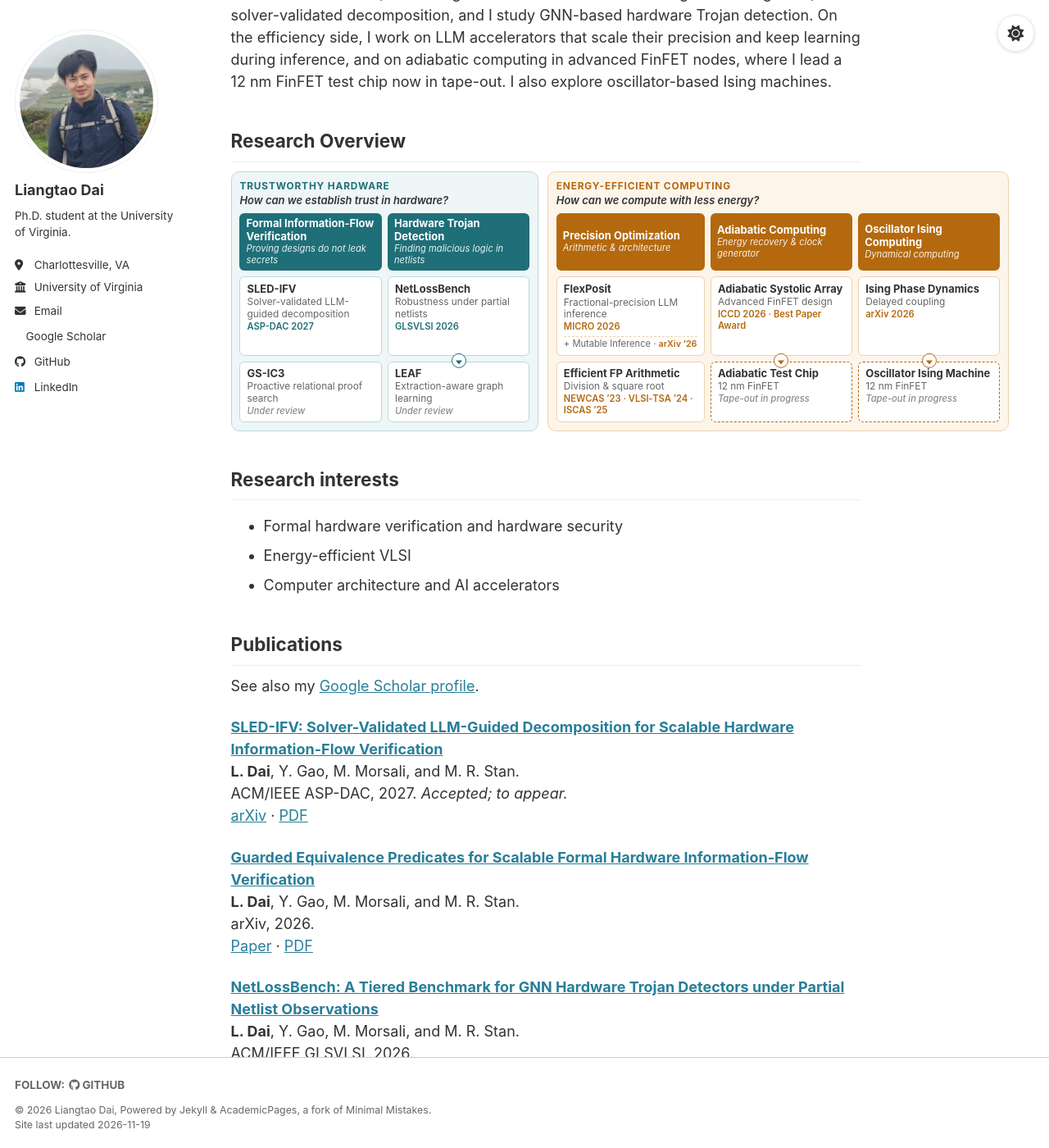
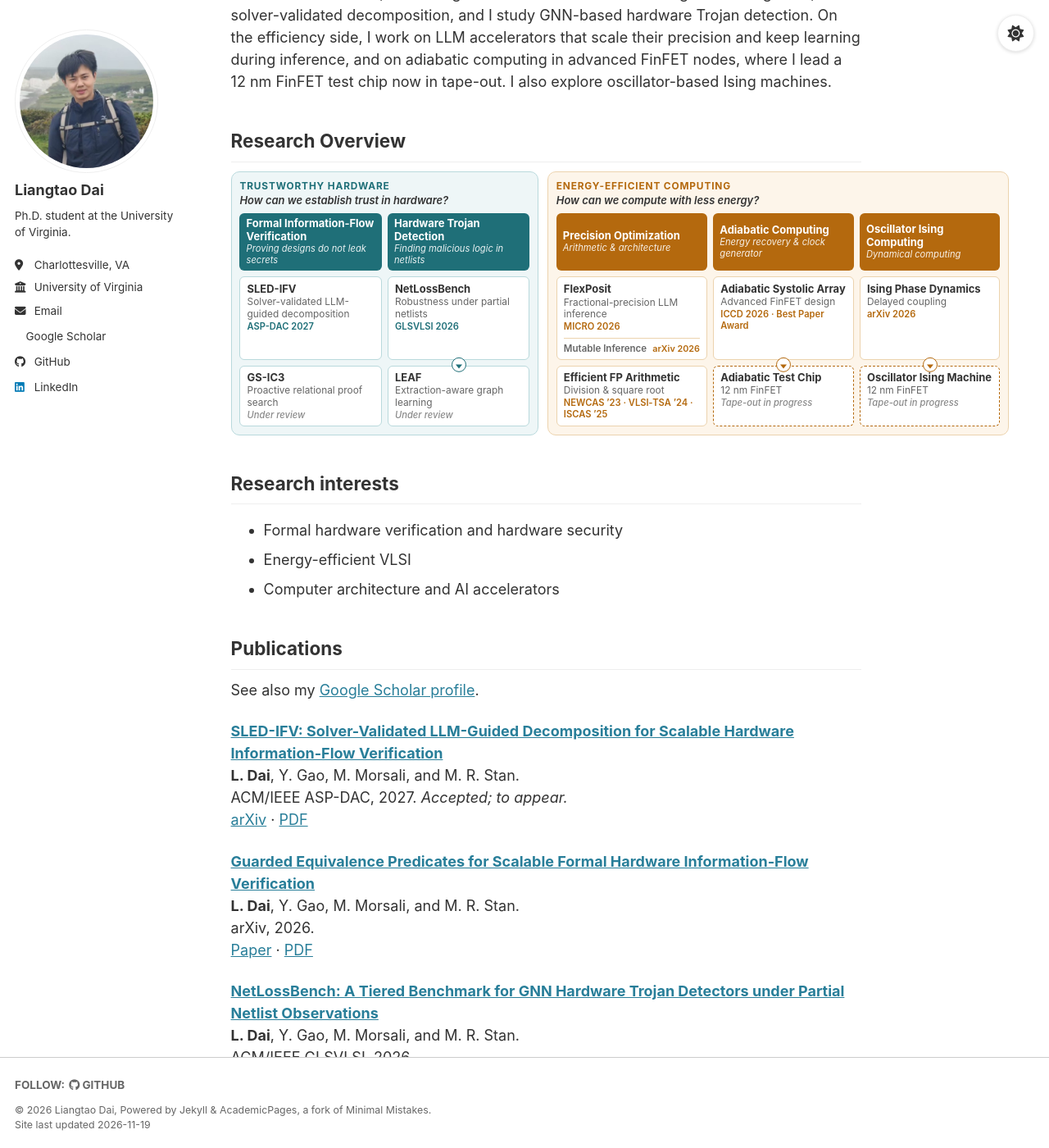
Before and after one commit to DDDDDlt/liangtaodai.github.io, a Jekyll site: the page built from _pages/about.md, in a window 1280 px wide and 1400 px high, scrolled down 301 px. Shown: the whole window at 82% size. Built offline with Jekyll 4.4.1, drawn with Linux system fonts in a browser that asks for light colours; a style sheet for code colours, icons or effects is not loaded.

Commit message:
Research map: cleaner follow-up row (title left, venue right)
Co-Authored-By: Claude Opus 5.5 <noreply@anthropic.com>
Claude-Session: https://claude.ai/code/session_01DYLYe9C6TX8cesK9o1eyX8

```diff
--- a/_includes/research_map.html
+++ b/_includes/research_map.html
@@ -56,7 +56,7 @@
           <a class="rmap-link" href="https://arxiv.org/abs/2609.04724"><strong>FlexPosit</strong></a>
           <span>Fractional-precision LLM inference</span>
           <em>MICRO 2026</em>
-          <a class="rmap-also" href="https://arxiv.org/abs/2611.18523">+ Mutable Inference · <em>arXiv ’26</em></a>
+          <a class="rmap-also" href="https://arxiv.org/abs/2611.18523"><strong>Mutable Inference</strong><em>arXiv 2026</em></a>
         </div>
         <a class="rmap-card" href="https://doi.org/10.1109/ISCAS56072.2025.11043381">
           <strong>Efficient FP Arithmetic</strong>
--- a/assets/css/personal.css
+++ b/assets/css/personal.css
@@ -144,9 +144,12 @@ a.rmap-card:hover { border-color: var(--c); box-shadow: 0 2px 6px rgba(0,0,0,0.0
   .rmap-col { grid-row: auto; grid-template-rows: none; }
 }
 
-/* A small secondary link inside a card (e.g. a follow-up paper). */
+/* A follow-up paper shown as one quiet row at the bottom of a card. */
 .rmap-card a.rmap-link, .rmap-card a.rmap-link:visited { color: var(--global-text-color); text-decoration: none; }
-.rmap-card a.rmap-also, .rmap-card a.rmap-also:visited { margin-top: 0.15rem; padding-top: 0.15rem;
-  border-top: 1px dashed var(--ln); color: var(--rm-muted); font-size: 0.62rem; text-decoration: none; white-space: nowrap; }
-.rmap-card a.rmap-also em { font-size: 0.6rem; }
-.rmap-card a:hover { text-decoration: underline; }
+.rmap-card a.rmap-also, .rmap-card a.rmap-also:visited {
+  display: flex; justify-content: space-between; align-items: baseline; gap: 0.4rem;
+  margin-top: 0.3rem; padding-top: 0.25rem; border-top: 1px solid var(--ln);
+  color: var(--rm-muted); text-decoration: none; }
+.rmap-card a.rmap-also strong { font-size: 0.64rem; font-weight: 600; color: var(--rm-muted); white-space: nowrap; }
+.rmap-card a.rmap-also em { font-size: 0.6rem; white-space: nowrap; }
+.rmap-card a.rmap-link:hover strong, .rmap-card a.rmap-also:hover strong { color: var(--c); }
```
